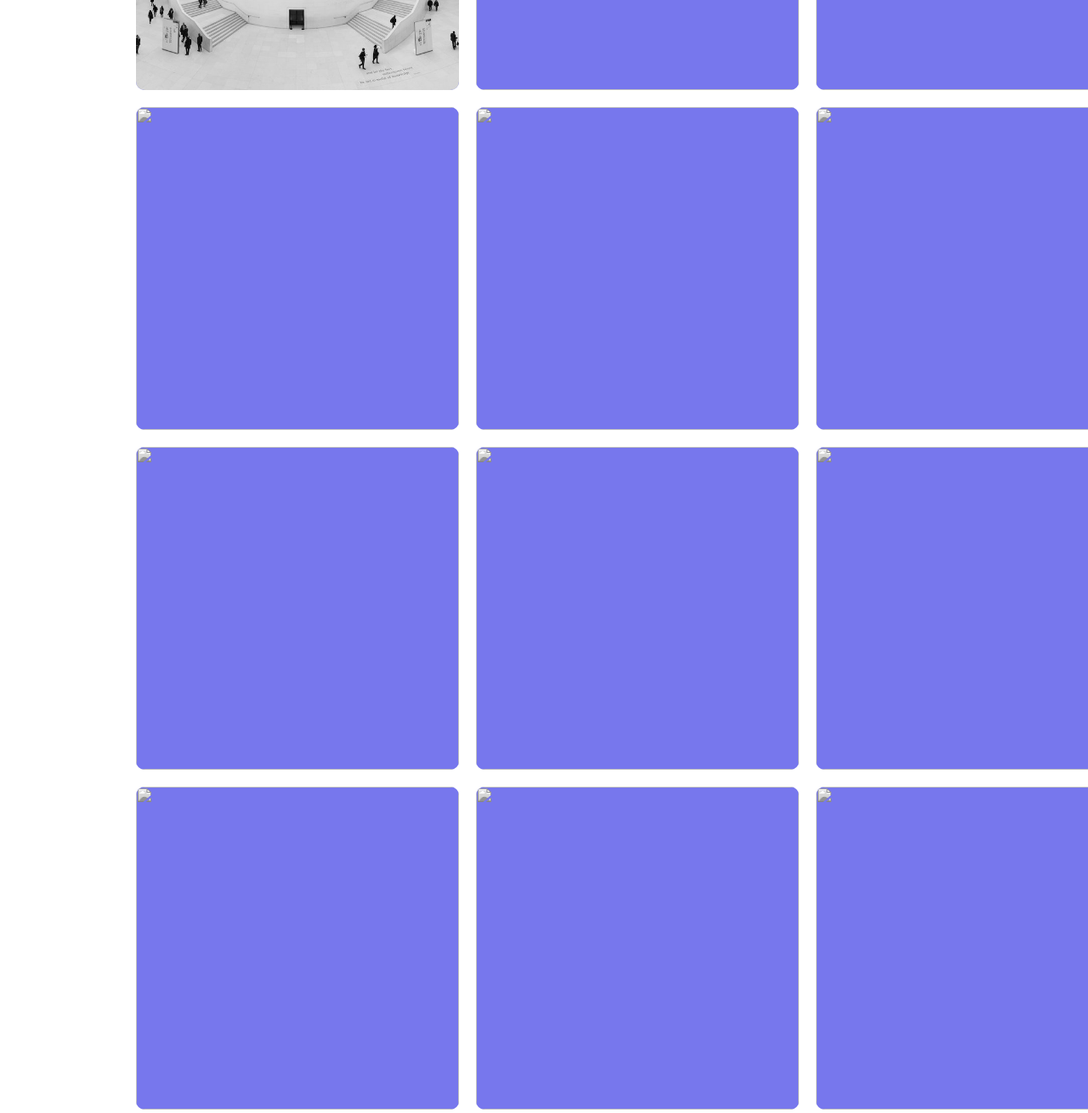
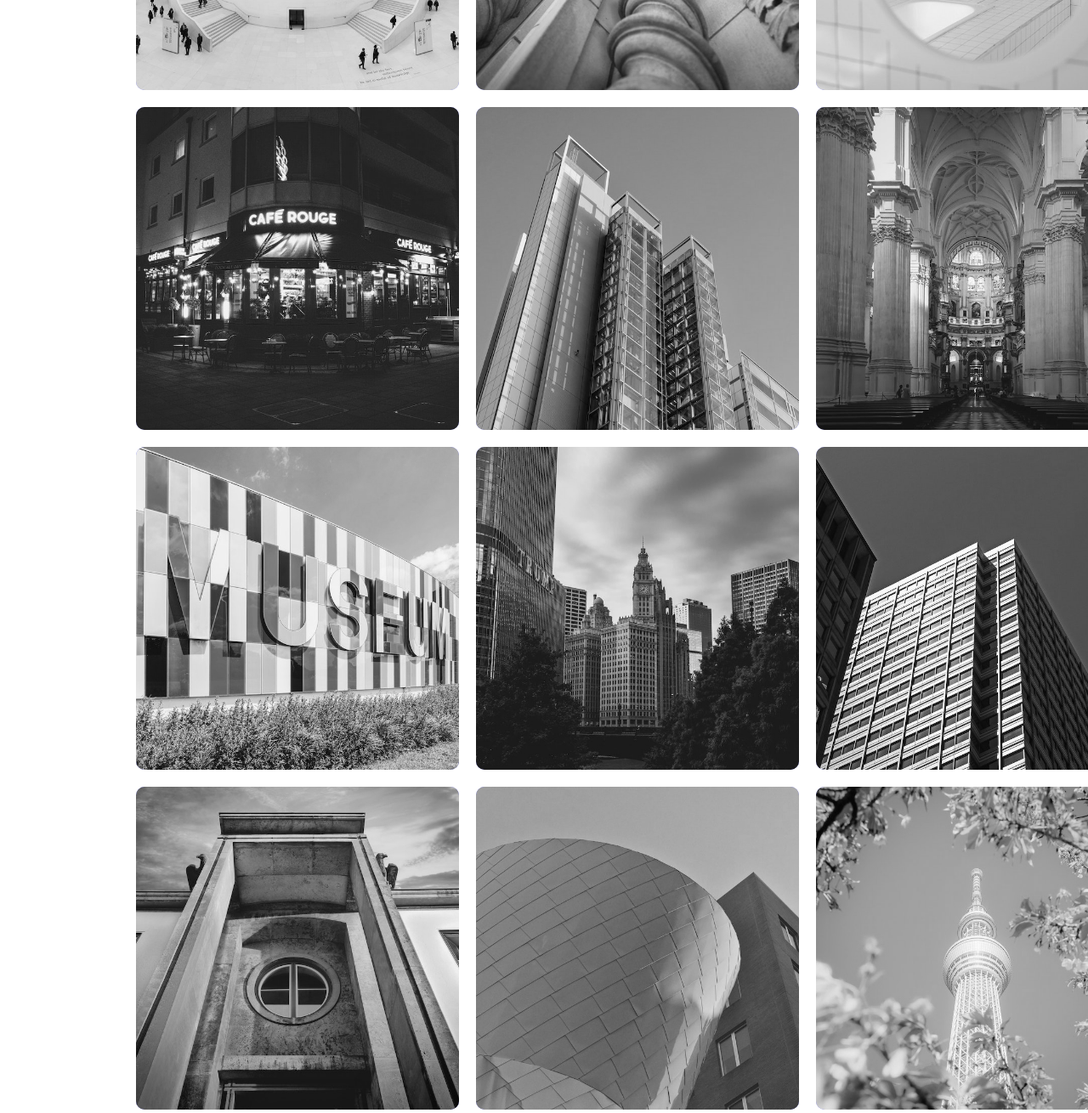
Before and after one commit to A-B-H-I-S-H-E-K-9/Image-Gallery, a plain HTML site: page index.html in a window 1280 px wide. Shown: the part 400-1710 px from the top of the page at 85% size. Drawn offline with Linux system fonts and the light colour scheme.

Commit message:
Update index.html

```diff
--- a/index.html
+++ b/index.html
@@ -15,59 +15,59 @@
             <p>image1</p>
         </div>
         <div class="item3 box">
-            <img src="../Image Gallery/images/image2.jpg" alt="">
+            <img src="../images/image2.jpg" alt="">
             <p>image2</p>
         </div>
         <div class="item4 box">
-            <img src="../Image Gallery/images/image3.jpg" alt="">
+            <img src="../images/image3.jpg" alt="">
             <p>image3</p>
         </div>
         <div class="item5 box">
-            <img src="../Image Gallery/images/image4.jpg" alt="">
+            <img src="../images/image4.jpg" alt="">
             <p>image4</p>
         </div>
         <div class="item6 box">
-            <img src="../Image Gallery/images/image5.jpg" alt="">
+            <img src="../images/image5.jpg" alt="">
             <p>image5</p>
         </div>
         <div class="item7 box">
-            <img src="../Image Gallery/images/image6.jpg" alt="">
+            <img src="../images/image6.jpg" alt="">
             <p>image6</p>
         </div>
         <div class="item8 box">
-            <img src="../Image Gallery/images/image7.jpg" alt="">
+            <img src="../images/image7.jpg" alt="">
             <p>image7</p>
         </div>
         <div class="item9 box">
-            <img src="../Image Gallery/images/image8.jpg" alt="">
+            <img src="../images/image8.jpg" alt="">
             <p>image8</p>
         </div>
         <div class="item10 box">
-            <img src="../Image Gallery/images/image9.jpg" alt="">
+            <img src="../images/image9.jpg" alt="">
             <p>image9</p>
         </div>
         <div class="item11 box">
-            <img src="../Image Gallery/images/image10.jpg" alt="">
+            <img src="../images/image10.jpg" alt="">
             <p>image10</p>
         </div>
         <div class="item12 box">
-            <img src="../Image Gallery/images/image11.jpg" alt="">
+            <img src="../images/image11.jpg" alt="">
             <p>image11</p>
         </div>
         <div class="item13 box">
-            <img src="../Image Gallery/images/image12.jpg" alt="">
+            <img src="../images/image12.jpg" alt="">
             <p>image12</p>
         </div>
         <div class="item14 box">
-            <img src="../Image Gallery/images/image13.jpg" alt="">
+            <img src="../images/image13.jpg" alt="">
             <p>image13</p>
         </div>
         <div class="item15 box">
-            <img src="../Image Gallery/images/image14.jpg" alt="">
+            <img src="../images/image14.jpg" alt="">
             <p>image14</p>
         </div>
         <div class="item16 box">
-            <img src="../Image Gallery/images/image15.jpg" alt="">
+            <img src="../images/image15.jpg" alt="">
             <p>image15</p>
         </div>
     </div>
```
